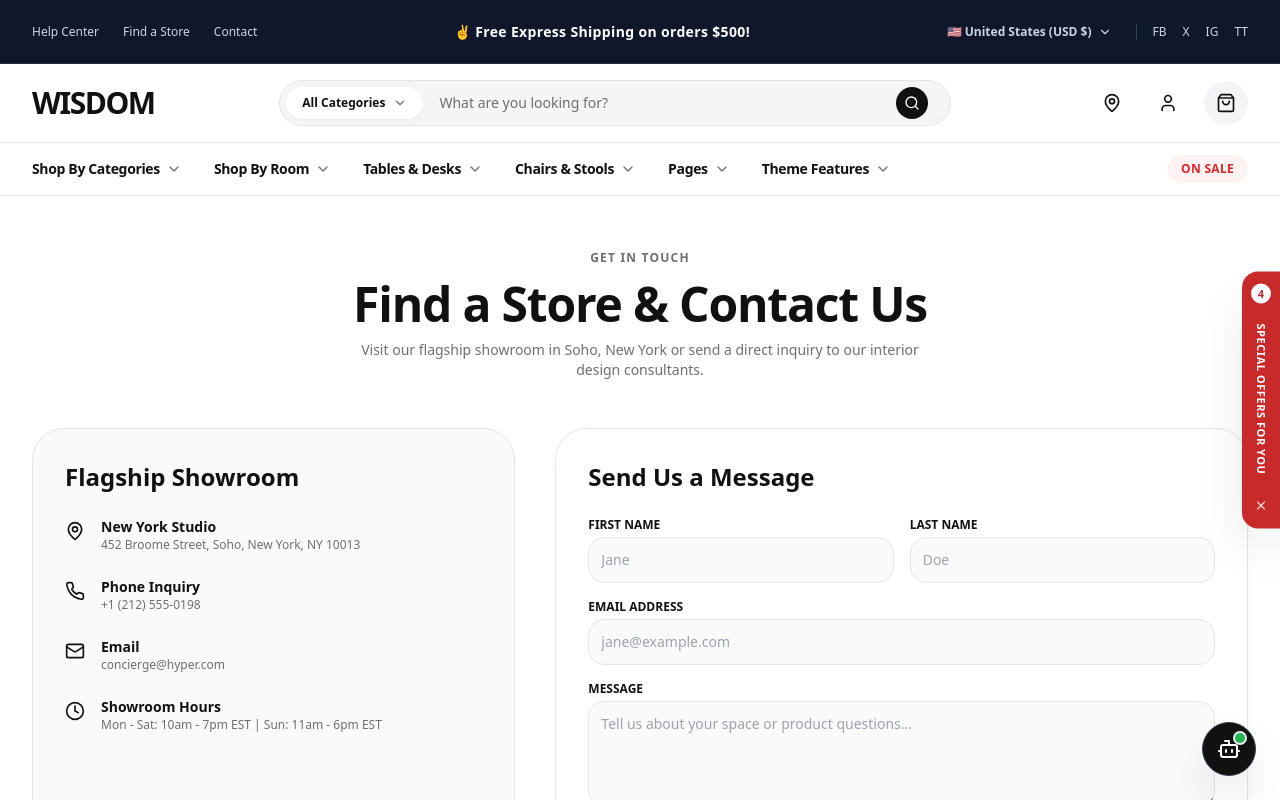
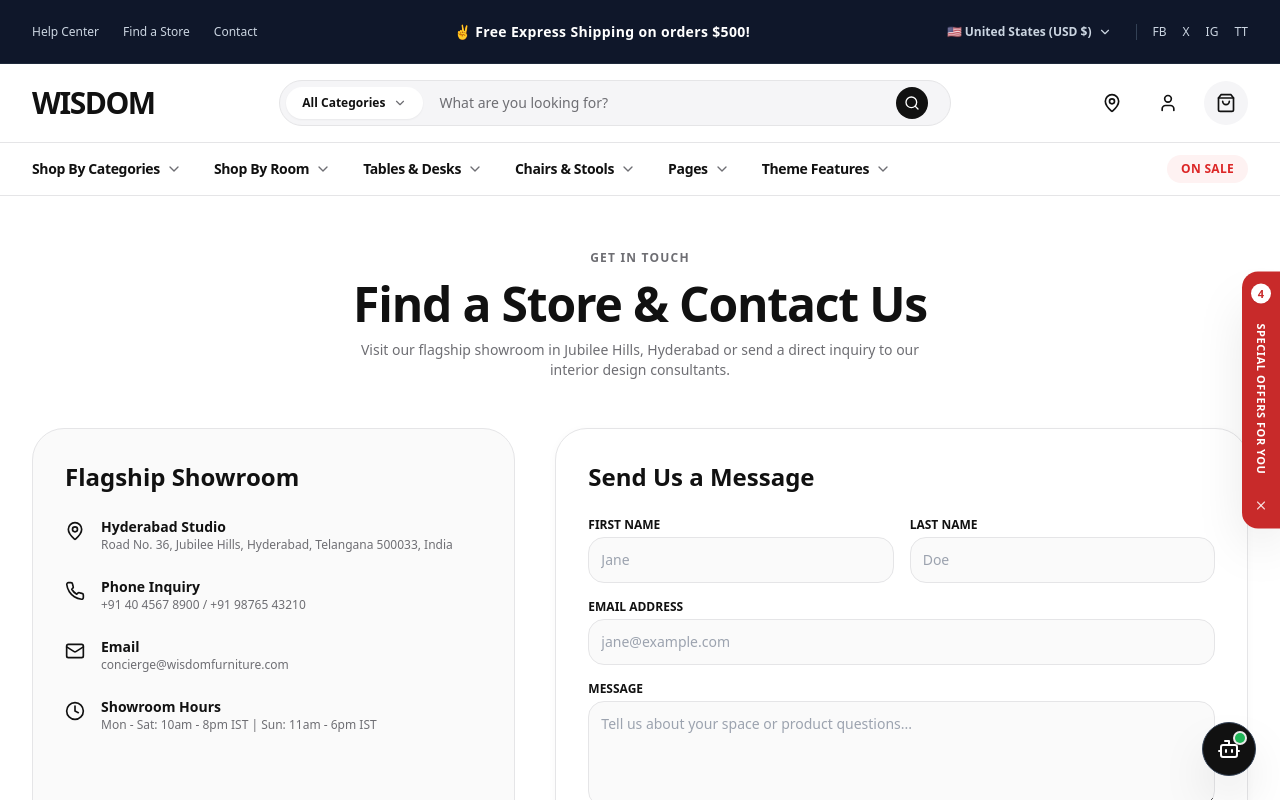
Before and after one commit to chakradhartatikonda27-art/furniture, a Next.js app: page /pages/contact in a window 1280 px wide. Shown: the top 800 px of the page. Built offline with nearby package versions, Linux system fonts and the light colour scheme.

Commit message:
Update store location details to Hyderabad (Jubilee Hills), Telangana, India

```diff
--- a/app/pages/contact/page.tsx
+++ b/app/pages/contact/page.tsx
@@ -16,7 +16,7 @@ export default function ContactPage() {
           Find a Store & Contact Us
         </h1>
         <p className="text-sm text-hyper-gray-600">
-          Visit our flagship showroom in Soho, New York or send a direct inquiry to our interior design consultants.
+          Visit our flagship showroom in Jubilee Hills, Hyderabad or send a direct inquiry to our interior design consultants.
         </p>
       </div>
 
@@ -29,8 +29,8 @@ export default function ContactPage() {
             <div className="flex items-start space-x-4">
               <MapPin className="w-5 h-5 text-hyper-black flex-shrink-0 mt-1" />
               <div>
-                <div className="text-sm font-extrabold text-hyper-black">New York Studio</div>
-                <div className="text-xs text-hyper-gray-600">452 Broome Street, Soho, New York, NY 10013</div>
+                <div className="text-sm font-extrabold text-hyper-black">Hyderabad Studio</div>
+                <div className="text-xs text-hyper-gray-600">Road No. 36, Jubilee Hills, Hyderabad, Telangana 500033, India</div>
               </div>
             </div>
 
@@ -38,7 +38,7 @@ export default function ContactPage() {
               <Phone className="w-5 h-5 text-hyper-black flex-shrink-0 mt-1" />
               <div>
                 <div className="text-sm font-extrabold text-hyper-black">Phone Inquiry</div>
-                <div className="text-xs text-hyper-gray-600">+1 (212) 555-0198</div>
+                <div className="text-xs text-hyper-gray-600">+91 40 4567 8900 / +91 98765 43210</div>
               </div>
             </div>
 
@@ -46,7 +46,7 @@ export default function ContactPage() {
               <Mail className="w-5 h-5 text-hyper-black flex-shrink-0 mt-1" />
               <div>
                 <div className="text-sm font-extrabold text-hyper-black">Email</div>
-                <div className="text-xs text-hyper-gray-600">concierge@hyper.com</div>
+                <div className="text-xs text-hyper-gray-600">concierge@wisdomfurniture.com</div>
               </div>
             </div>
 
@@ -54,7 +54,7 @@ export default function ContactPage() {
               <Clock className="w-5 h-5 text-hyper-black flex-shrink-0 mt-1" />
               <div>
                 <div className="text-sm font-extrabold text-hyper-black">Showroom Hours</div>
-                <div className="text-xs text-hyper-gray-600">Mon - Sat: 10am - 7pm EST | Sun: 11am - 6pm EST</div>
+                <div className="text-xs text-hyper-gray-600">Mon - Sat: 10am - 8pm IST | Sun: 11am - 6pm IST</div>
               </div>
             </div>
           </div>
--- a/components/about/MeetOurTeam.tsx
+++ b/components/about/MeetOurTeam.tsx
@@ -24,7 +24,7 @@ export const MeetOurTeam: React.FC = () => {
             {/* Subtle Circular Floating Badge */}
             <div className="absolute -bottom-6 -right-6 md:bottom-6 md:right-6 bg-hyper-black text-white w-28 h-28 md:w-32 md:h-32 rounded-full p-4 flex flex-col items-center justify-center text-center shadow-2xl border-4 border-white animate-fade-in">
               <span className="text-[10px] uppercase tracking-widest text-slate-300 font-bold">Studio</span>
-              <span className="text-base md:text-lg font-black leading-none text-hyper-yellow-badge">NYC</span>
+              <span className="text-base md:text-lg font-black leading-none text-hyper-yellow-badge">HYD</span>
               <span className="text-[9px] text-slate-300 mt-1 font-semibold">Crafted 2026</span>
             </div>
           </div>
```
